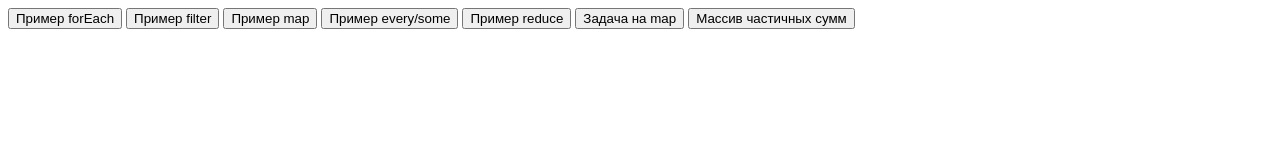
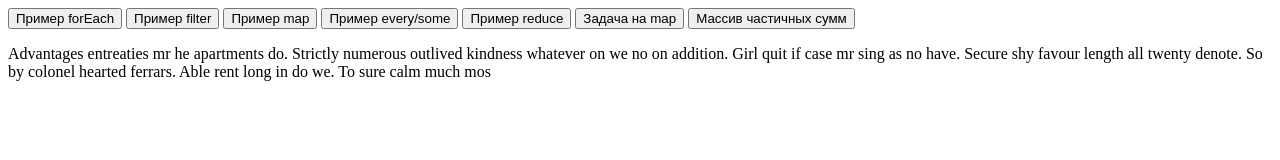
Before and after one commit to Safrik/jssj, a plain HTML site: page index.html in a window 1280 px wide. Drawn offline with Linux system fonts and the light colour scheme.

Commit message:
second commit

```diff
--- a/index.html
+++ b/index.html
@@ -79,16 +79,19 @@
     elem6.onclick = function () {
       function getSums(arr) {
         var result = [];
-            result.push(arr.reduce(function(sum, i) {
+        result.push(arr.reduce(function (sum, i) {
           result.push(sum);
           return sum + i;
         }));
         return result;
       };
-        alert(getSums([1,2,3,4,5]));
-        alert(getSums([-2,-1,0,1]));
+      alert(getSums([1, 2, 3, 4, 5]));
+      alert(getSums([-2, -1, 0, 1]));
     };
   </script>
+  <p>Advantages entreaties mr he apartments do. Strictly numerous outlived kindness whatever on we no on addition. Girl
+    quit if case mr sing as no have. Secure shy favour length all twenty denote. So by colonel hearted ferrars. Able
+    rent long in do we. To sure calm much mos</p>
 </body>
 
 </html>
```
Lines whose indentation alone changed are shown as unchanged.
